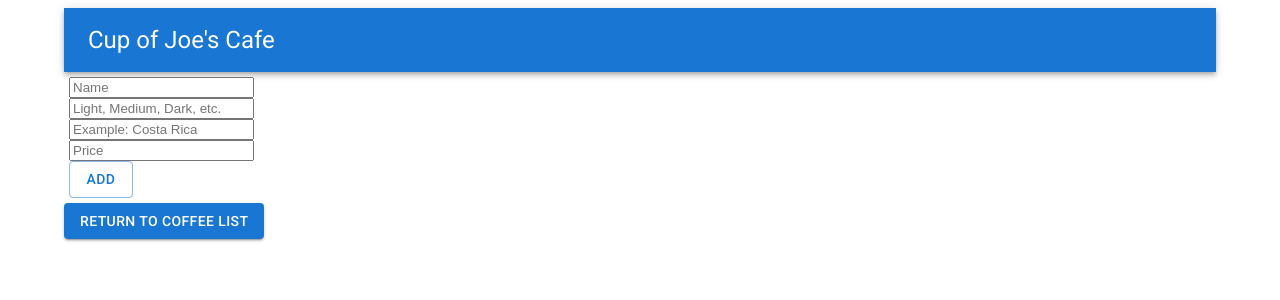
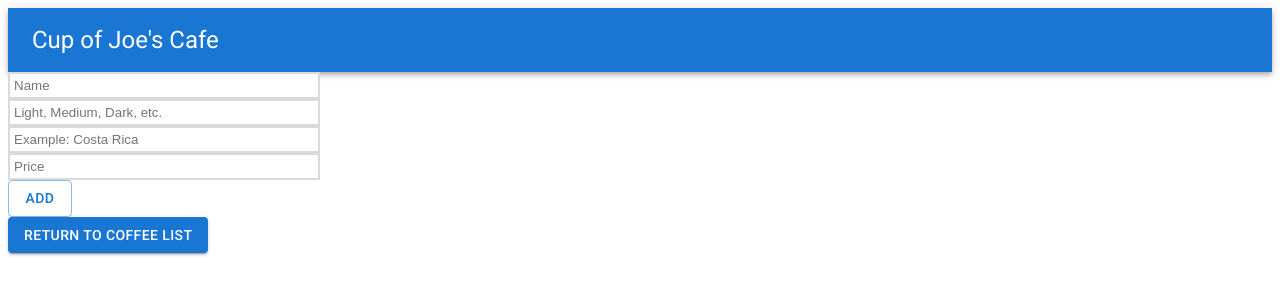
Before and after one commit to Josephwjack/coffee-shop, a React (Create React App) app: page / in a window 1280 px wide. Both pictures are taken after a click on the button "ADD COFFEE". Shown: the top 300 px of the page. Built offline with nearby package versions, Linux system fonts and the light colour scheme.

Commit message:
more refactor on form style

```diff
--- a/src/components/App.js
+++ b/src/components/App.js
@@ -3,8 +3,7 @@ import React from 'react';
 import '../App.css';
 import Header from './Header';
 import CoffeeControl from './CoffeeControl';
-// import Typography from '@mui/material/Typography';
-import { Grid , Container} from '@mui/material';
+import { Grid } from '@mui/material';
 
 
 function App() {
@@ -12,12 +11,12 @@ function App() {
   return (
     <React.Fragment>
 
-        <Container>
+
         <Grid item container><Header /></Grid>
-              {/* <Typography> */}
+
               <CoffeeControl />
-              {/* </Typography> */}
-              </Container>
+
+
 
     </React.Fragment>
   );
--- a/src/components/ReusableForm.js
+++ b/src/components/ReusableForm.js
@@ -4,37 +4,39 @@ import Button from '@mui/material/Button';
 
 function ReusableForm(props) {
   const reusableFormStyles = {
-    width: 'auto',
-    padding: "5px",
+    width: '300px',
+    padding: "4px",
+    border: '2px solid #dadada'
 
   }
   return (
     <React.Fragment>
-      <div style={reusableFormStyles} className="form-group d-flex flex-row justify-content-center my-4">
+      <div className="form-group d-flex flex-row justify-content-center my-4">
         <form onSubmit={props.formSubmissionHandler}>
+
           <div className="col my-2">
-            <input
+            <input style={reusableFormStyles}
               className="mx-3"
               type='text'
               name='name'
               placeholder='Name' />
           </div>
           <div className="col my-2">
-            <input
+            <input style={reusableFormStyles}
               className="mx-3"
               type='text'
               name='roast'
               placeholder='Light, Medium, Dark, etc.' />
           </div>
           <div className="col my-2">
-            <input
+            <input style={reusableFormStyles}
               className="mx-3"
               type='text'
               name='origin'
               placeholder='Example: Costa Rica' />
           </div>
           <div className="col my-2">
-            <input
+            <input style={reusableFormStyles}
               className="mx-3"
               type='number'
               name='price'
```
Also changed, not shown: 1 other file (tests, documents, lock files or other folders).
